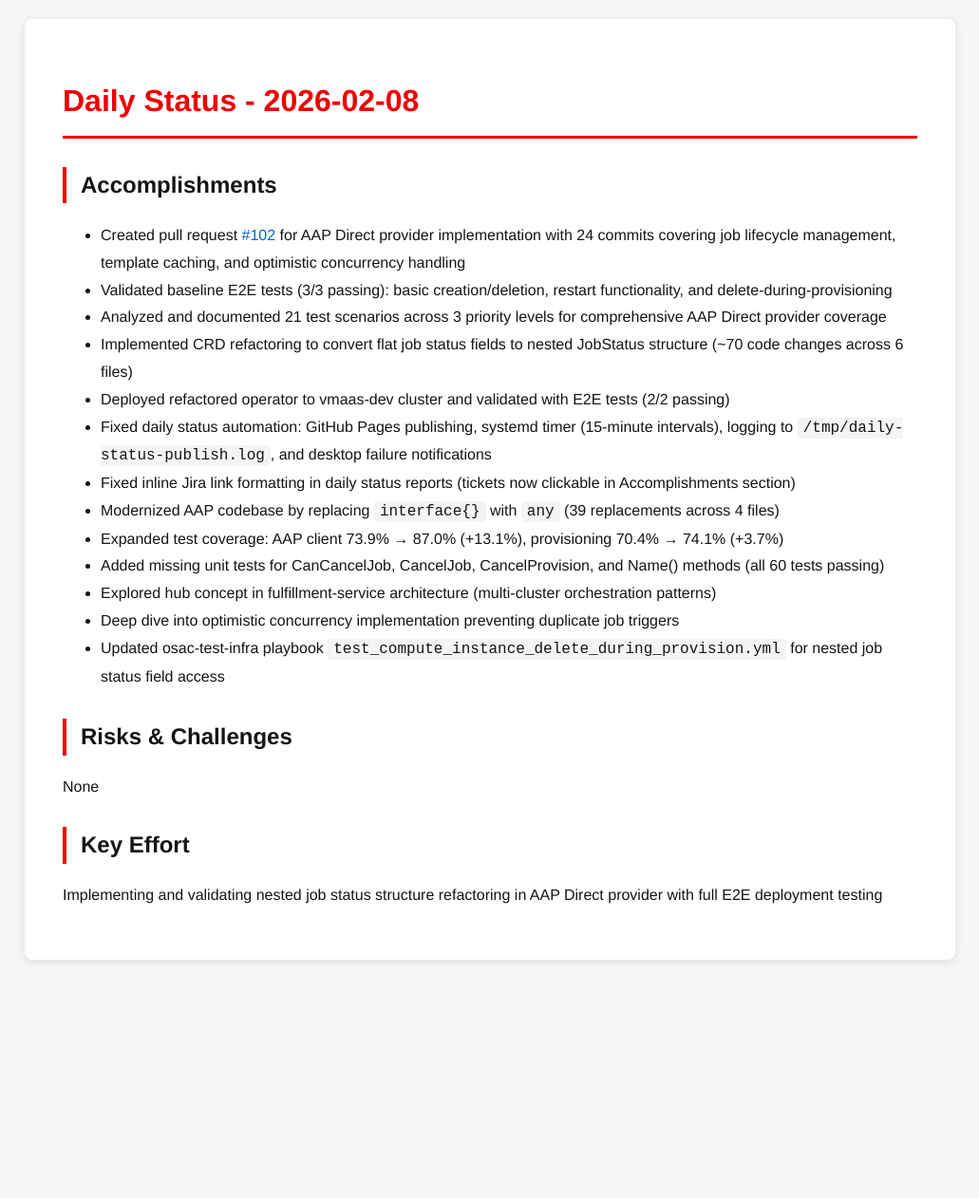
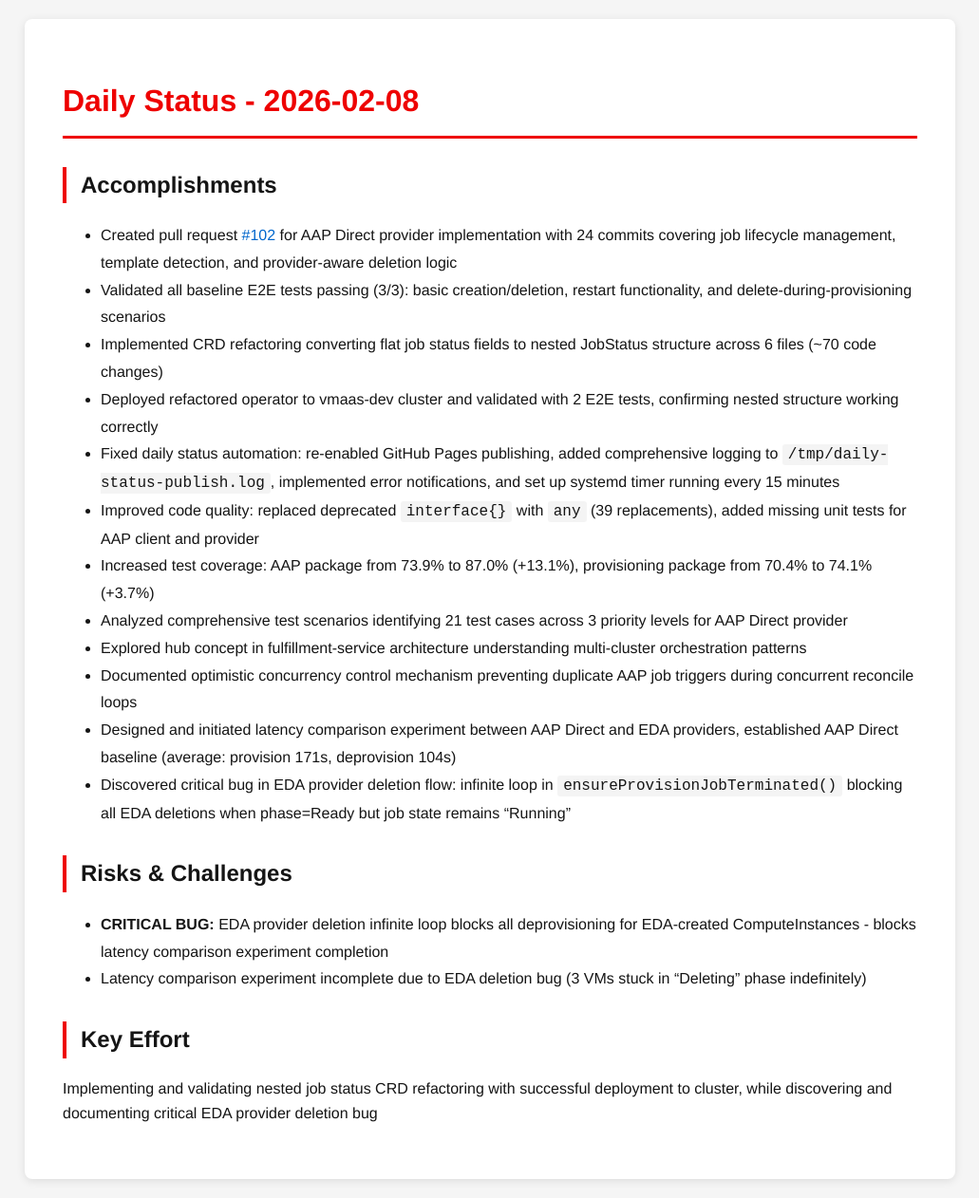
Before and after one commit to tzvatot/daily-status, a Jekyll site: the page built from 2026-02-08.md, in a window 1280 px wide. Shown: the whole page at 95% size, without its empty margins (124-1155 px from the left). Built offline with Jekyll 4.4.1, drawn with Linux system fonts in a browser that asks for light colours; before the commit the page ends 1031 px from its top, so only the background shows below that.

Commit message:
Daily status update - 2026-02-08

```diff
--- a/2026-02-08.md
+++ b/2026-02-08.md
@@ -7,22 +7,22 @@
 # Daily Status - 2026-02-08
 
 ## Accomplishments
-- Created pull request [#102](https://github.com/osac-project/osac-operator/pull/102) for AAP Direct provider implementation with 24 commits covering job lifecycle management, template caching, and optimistic concurrency handling
-- Validated baseline E2E tests (3/3 passing): basic creation/deletion, restart functionality, and delete-during-provisioning
-- Analyzed and documented 21 test scenarios across 3 priority levels for comprehensive AAP Direct provider coverage
-- Implemented CRD refactoring to convert flat job status fields to nested JobStatus structure (~70 code changes across 6 files)
-- Deployed refactored operator to vmaas-dev cluster and validated with E2E tests (2/2 passing)
-- Fixed daily status automation: GitHub Pages publishing, systemd timer (15-minute intervals), logging to `/tmp/daily-status-publish.log`, and desktop failure notifications
-- Fixed inline Jira link formatting in daily status reports (tickets now clickable in Accomplishments section)
-- Modernized AAP codebase by replacing `interface{}` with `any` (39 replacements across 4 files)
-- Expanded test coverage: AAP client 73.9% → 87.0% (+13.1%), provisioning 70.4% → 74.1% (+3.7%)
-- Added missing unit tests for CanCancelJob, CancelJob, CancelProvision, and Name() methods (all 60 tests passing)
-- Explored hub concept in fulfillment-service architecture (multi-cluster orchestration patterns)
-- Deep dive into optimistic concurrency implementation preventing duplicate job triggers
-- Updated osac-test-infra playbook `test_compute_instance_delete_during_provision.yml` for nested job status field access
+- Created pull request [#102](https://github.com/osac-project/osac-operator/pull/102) for AAP Direct provider implementation with 24 commits covering job lifecycle management, template detection, and provider-aware deletion logic
+- Validated all baseline E2E tests passing (3/3): basic creation/deletion, restart functionality, and delete-during-provisioning scenarios
+- Implemented CRD refactoring converting flat job status fields to nested JobStatus structure across 6 files (~70 code changes)
+- Deployed refactored operator to vmaas-dev cluster and validated with 2 E2E tests, confirming nested structure working correctly
+- Fixed daily status automation: re-enabled GitHub Pages publishing, added comprehensive logging to `/tmp/daily-status-publish.log`, implemented error notifications, and set up systemd timer running every 15 minutes
+- Improved code quality: replaced deprecated `interface{}` with `any` (39 replacements), added missing unit tests for AAP client and provider
+- Increased test coverage: AAP package from 73.9% to 87.0% (+13.1%), provisioning package from 70.4% to 74.1% (+3.7%)
+- Analyzed comprehensive test scenarios identifying 21 test cases across 3 priority levels for AAP Direct provider
+- Explored hub concept in fulfillment-service architecture understanding multi-cluster orchestration patterns
+- Documented optimistic concurrency control mechanism preventing duplicate AAP job triggers during concurrent reconcile loops
+- Designed and initiated latency comparison experiment between AAP Direct and EDA providers, established AAP Direct baseline (average: provision 171s, deprovision 104s)
+- Discovered critical bug in EDA provider deletion flow: infinite loop in `ensureProvisionJobTerminated()` blocking all EDA deletions when phase=Ready but job state remains "Running"
 
 ## Risks & Challenges
-None
+- **CRITICAL BUG:** EDA provider deletion infinite loop blocks all deprovisioning for EDA-created ComputeInstances - blocks latency comparison experiment completion
+- Latency comparison experiment incomplete due to EDA deletion bug (3 VMs stuck in "Deleting" phase indefinitely)
 
 ## Key Effort
-Implementing and validating nested job status structure refactoring in AAP Direct provider with full E2E deployment testing
+Implementing and validating nested job status CRD refactoring with successful deployment to cluster, while discovering and documenting critical EDA provider deletion bug
```
